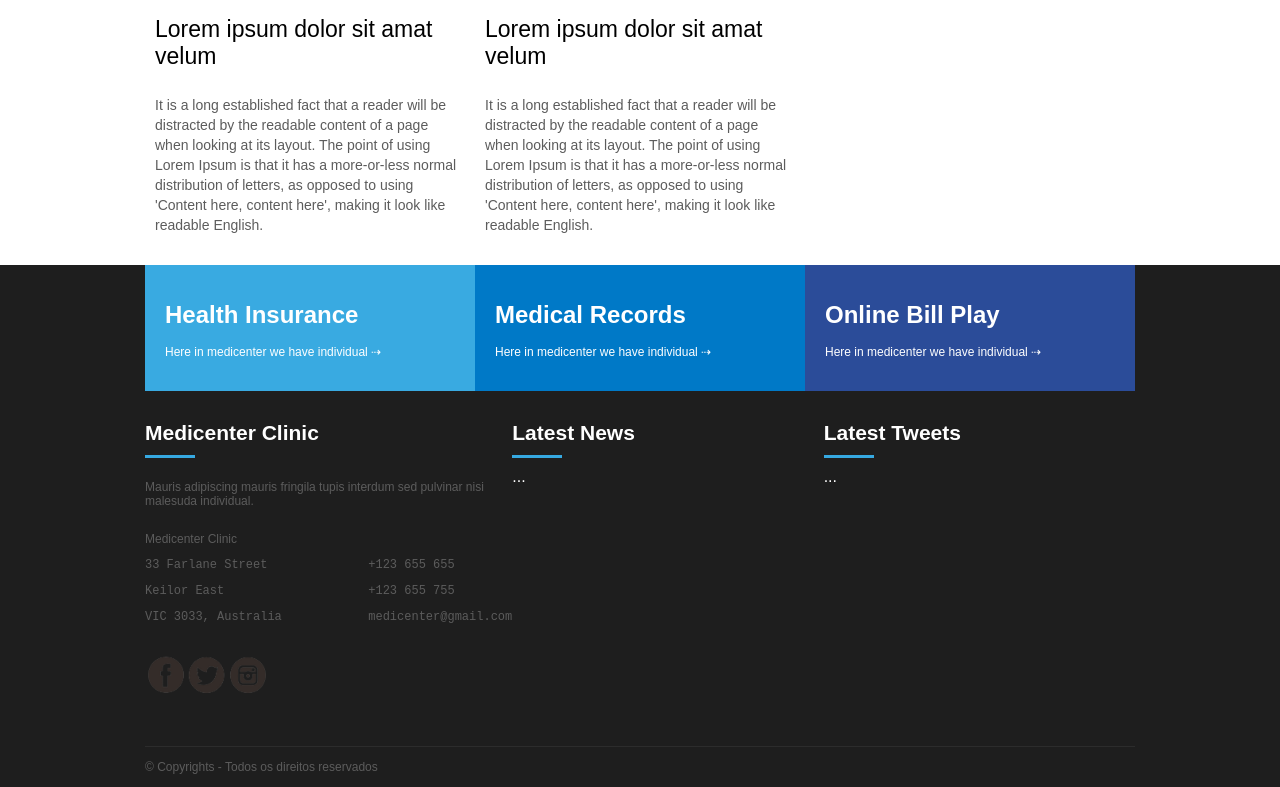
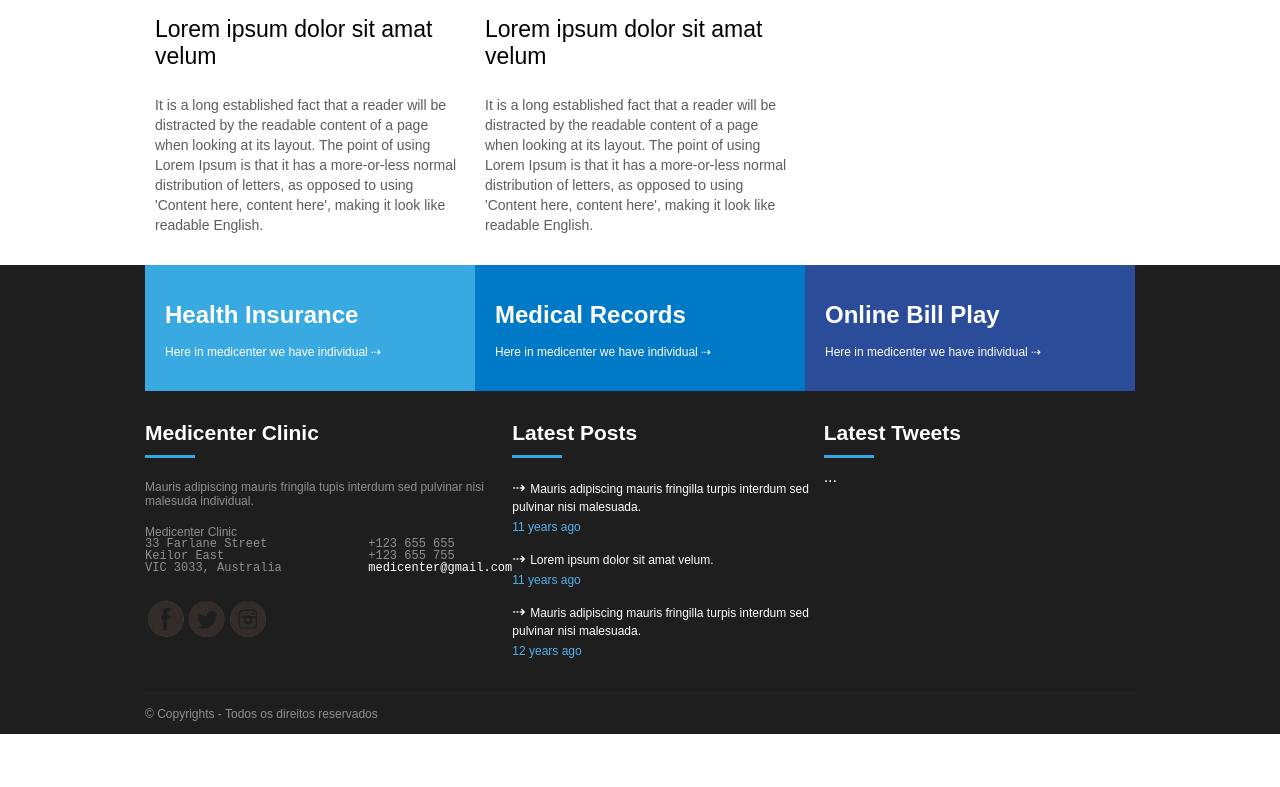
Before and after one commit to flaviocarvlh1/banner, a plain HTML site: page index.html in a window 1280 px wide. Shown: the part 1645-2432 px from the top of the page. After the commit the page ends 2379 px from the top, so only its background shows below. Drawn offline with Linux system fonts and the light colour scheme.

Commit message:
lastest posts added

```diff
--- a/assets/css/style.css
+++ b/assets/css/style.css
@@ -336,27 +336,45 @@ footer .widget-title-text {
     border-top: 1px solid #2c2c2c;
     height: 40px;
     line-height: 40px;
-    color: #5c5c5c;
+    color: #909090;
     font-size: 12px;
     margin-top: 30px;
 }
 
 .footer-area p, .adress {
     font-size: 12px;
-    color: #5c5c5c;
+    color: #909090;
 }
 
 .adress {
     margin: 0px;
     padding: 0px;
+    line-height: 0%;
 
 }
 
 
 .adress a {
     text-decoration: none;
-    color: #5c5c5c;
+    color: #fff;
 
+}
+
+.posts {
+    margin-top: 10px;
+
+}
+.posts a {
+
+    text-decoration: none;
+    color: #fff;
+    font-size: 12px;
+
+}
+
+.posts p {
+    color: #56b0ec;
+    line-height: 0%;
 }
 
 .logotipos a {
--- a/index.html
+++ b/index.html
@@ -235,9 +235,22 @@
 
       <div class="footer-areaitem">
         <div class="widget-title"></div>
-            <div class="widget-title-text">Latest News</div>
+            <div class="widget-title-text">Latest Posts</div>
             <div class="widget-title-bar"></div>
-            <div class="widget-body">...</div>
+            <div class="widget-body">
+                <div class="posts">
+                    ⇢ <a href="">Mauris adipiscing mauris fringilla turpis interdum sed pulvinar nisi malesuada.</a>
+                   <p> 11 years ago</p>
+                </div>
+                <div class="posts">
+                    ⇢ <a href="">Lorem ipsum dolor sit amat velum.</a>
+                    <p> 11 years ago</p>
+                </div>
+                <div class="posts">
+                    ⇢ <a href="">Mauris adipiscing mauris fringilla turpis interdum sed pulvinar nisi malesuada.</a>
+                    <p> 12 years ago</p>
+                </div>
+            </div>
       </div>
 
       <div class="footer-areaitem">
```
